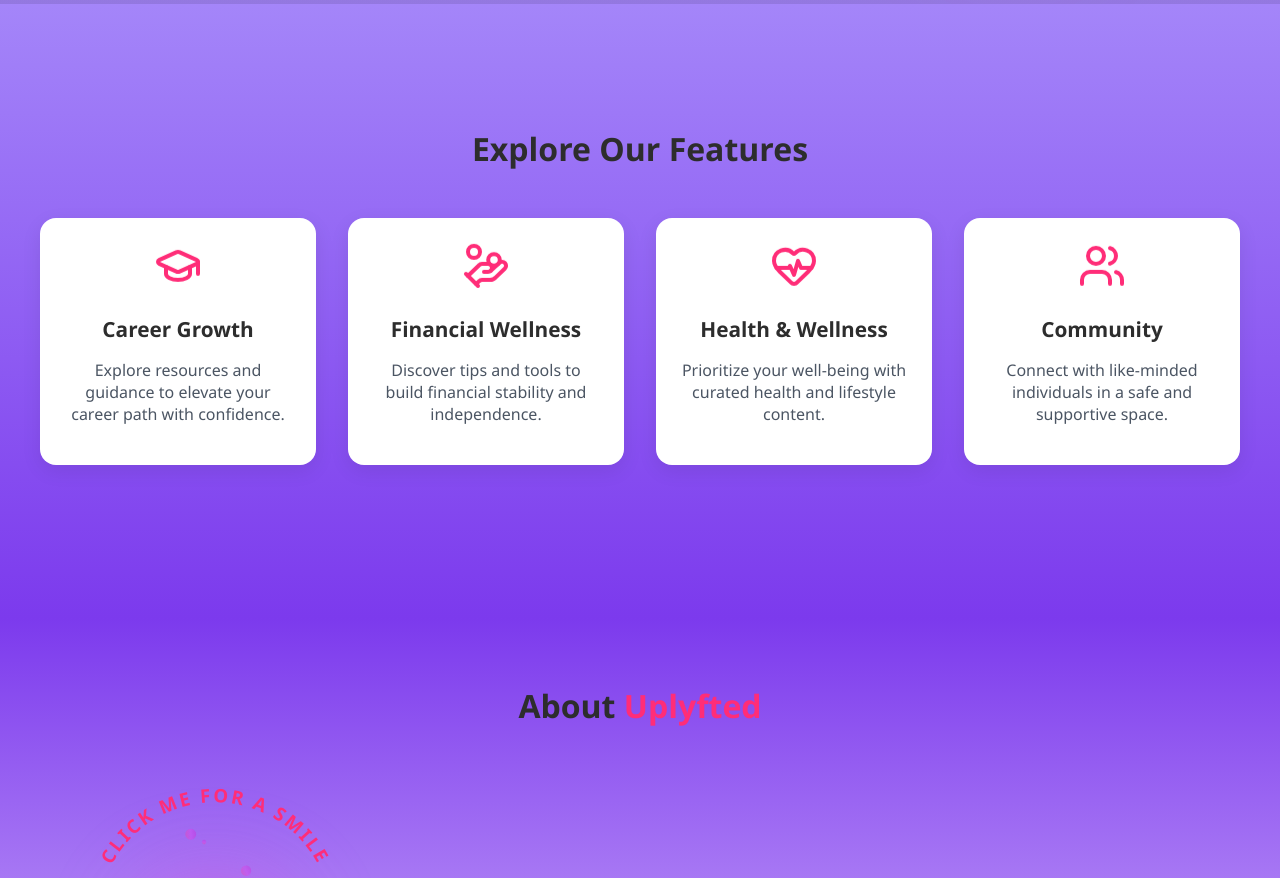
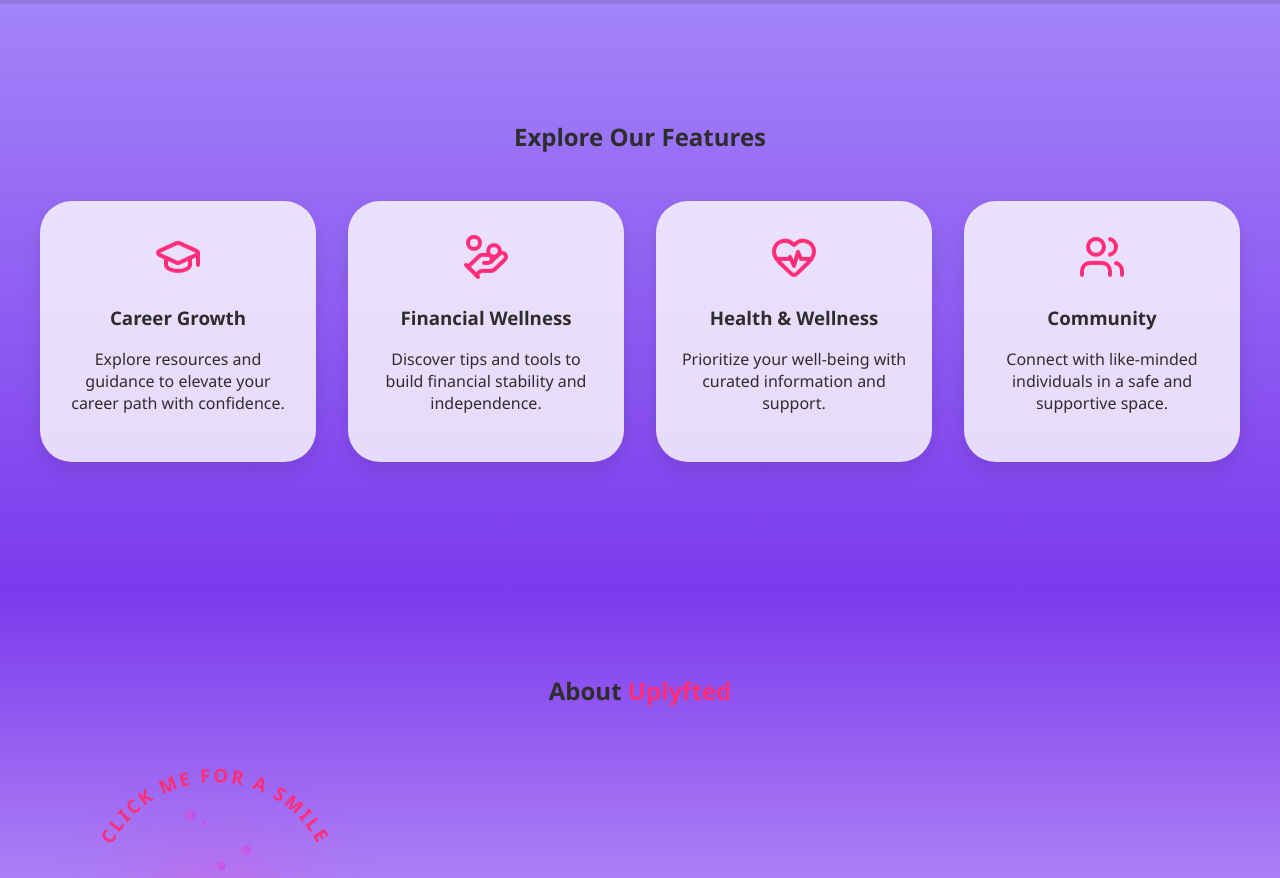
Before and after one commit to Sparshar-Njuguna/UPLYFTED, a React (Vite) app: page / in a window 1280 px wide. Shown: the part 700-1578 px from the top of the page. Built offline with nearby package versions, Linux system fonts and the light colour scheme.

Commit message:
Added different class names to Career.jsx

```diff
--- a/src/pages/Home.jsx
+++ b/src/pages/Home.jsx
@@ -20,7 +20,7 @@ const featuredCards = [
   {
     icon: <HeartPulse className="icon" />,
     title: "Health & Wellness",
-    description: "Prioritize your well-being with curated health and lifestyle content.",
+    description: "Prioritize your well-being with curated information and support.",
   },
   {
     icon: <Users className="icon" />,
--- a/src/styles/Career.css
+++ b/src/styles/Career.css
@@ -1,13 +1,15 @@
-/* Career.css */
-
 /* ------------------ Career Page Layout ------------------ */
 .career-page {
   padding: 2rem;
   color: #2d2d2d;
+  background-color: #E6E6FA;
+  /* give Career its own bg if you want:
+     background: #f9fafb;
+  */
 }
 
 /* ------------------ Hero Section ------------------ */
-.career-hero {
+.career-page .career-hero {
   text-align: center;
   padding: 4rem 2rem;
   background: linear-gradient(
@@ -20,13 +22,13 @@
   box-shadow: 0 8px 24px rgba(91, 33, 182, 0.15);
 }
 
-.career-title {
+.career-page .career-title {
   font-size: 2.5rem;
   font-weight: bold;
   margin-bottom: 1rem;
 }
 
-.career-subtitle {
+.career-page .career-subtitle {
   font-size: 1.2rem;
   max-width: 700px;
   margin: 0 auto;
@@ -34,25 +36,25 @@
 }
 
 /* ------------------ Section Title ------------------ */
-.section-title {
+.career-page .section-title {
   text-align: center;
   font-size: 2rem;
   margin-bottom: 2rem;
 }
 
 /* ------------------ Courses Section ------------------ */
-.career-courses {
+.career-page .career-courses {
   padding: 2rem 0 4rem 0;
 }
 
 /* ------------------ Cards ------------------ */
-.cards-container {
+.career-page .cards-container {
   display: grid;
   grid-template-columns: repeat(auto-fit, minmax(250px, 1fr));
   gap: 2rem;
 }
 
-.card {
+.career-page .card {
   background: #fff;
   padding: 1.5rem;
   border-radius: 1rem;
@@ -61,24 +63,24 @@
   text-align: center;
 }
 
-.card:hover {
+.career-page .card:hover {
   transform: translateY(-6px);
   box-shadow: 0 10px 28px rgba(0, 0, 0, 0.15);
 }
 
-.card-title {
+.career-page .card-title {
   font-size: 1.3rem;
   font-weight: 600;
   margin-bottom: 0.5rem;
 }
 
-.card-text {
+.career-page .card-text {
   font-size: 1rem;
   color: #4b5563;
   margin-bottom: 1rem;
 }
 
-.card-link {
+.career-page .card-link {
   display: inline-block;
   font-weight: 500;
   color: #5b21b6;
@@ -86,11 +88,11 @@
   transition: color 0.3s ease;
 }
 
-.card-link:hover {
+.career-page .card-link:hover {
   color: #7c3aed;
 }
 
-/* Accent text (reuse across pages) */
-.career-page.accent-text {
+/* Accent text (scoped correctly) */
+.career-page .accent-text {
   color: #5b21b6;
 }
--- a/src/styles/Home.css
+++ b/src/styles/Home.css
@@ -1,5 +1,13 @@
 
+/* Global reset that’s safe across pages */
 body {
+  margin: 0;
+  font-family: 'Segoe UI', Tahoma, Geneva, Verdana, sans-serif;
+  color: #2d2d2d;
+}
+
+/* Page-specific background now lives on .home (not body) */
+.home {
   background: linear-gradient(
     to bottom,
     #5b21b6,   /* deep violet */
@@ -7,13 +15,11 @@ body {
     #7c3aed,   /* vibrant mid */
     #e9d5ff    /* pastel lilac */
   );
-  margin: 0;
-  font-family: 'Segoe UI', Tahoma, Geneva, Verdana, sans-serif;
-  color: #2d2d2d;
+  min-height: 100vh;
 }
 
 /* ------------------ Hero Section ------------------ */
-.hero {
+.home .hero {
   position: relative;
   min-height: 80vh;
   display: flex;
@@ -26,7 +32,7 @@ body {
   overflow: hidden;
 }
 
-.hero::before {
+.home .hero::before {
   content: "";
   position: absolute;
   top: 0;
@@ -37,7 +43,7 @@ body {
   z-index: 0;
 }
 
-.hero-content {
+.home .hero-content {
   display: flex;
   align-items: center;
   justify-content: center;
@@ -47,32 +53,32 @@ body {
   z-index: 2;
 }
 
-.hero-text {
+.home .hero-text {
   flex: 1;
   text-align: left;
   animation: fadeInUp 1.5s ease both;
 }
 
-.hero-title {
+.home .hero-title {
   font-size: 3rem;
   font-weight: 700;
   margin-bottom: 1rem;
   color: #ffffff;
 }
 
-.hero-subtitle {
+.home .hero-subtitle {
   font-size: 1.25rem;
   margin-bottom: 2rem;
   color: #f5f3ff;
   line-height: 1.6;
 }
 
-.accent-text {
-  color: #ff2d78; /* bold fuschia accent */
+.home .accent-text {
+  color: #ff2d78; /* bold fuschia accent, scoped to Home only */
 }
 
 /* CTA Button */
-.hero-button {
+.home .hero-button {
   display: inline-block;
   padding: 1rem 2rem;
   background-color: #ff2d78;
@@ -83,12 +89,13 @@ body {
   transition: all 0.3s ease;
 }
 
-.hero-button:hover {
+.home .hero-button:hover {
   background-color: #ff4d94;
   transform: scale(1.05);
 }
 
-.hero-image {
+/* Hero image */
+.home .hero-image {
   flex: 1;
   max-width: 450px;
   width: 100%;
@@ -99,14 +106,14 @@ body {
 }
 
 /* Floating Shapes */
-.floating-shape {
+.home .floating-shape {
   position: absolute;
   border-radius: 50%;
   opacity: 0.25;
   z-index: 1;
 }
 
-.shape1 {
+.home .shape1 {
   width: 200px;
   height: 200px;
   background-color: #d8b4fe;
@@ -115,7 +122,7 @@ body {
   filter: blur(80px);
 }
 
-.shape2 {
+.home .shape2 {
   width: 150px;
   height: 150px;
   background-color: #ff80c8;
@@ -125,12 +132,12 @@ body {
 }
 
 /* ------------------ Featured Cards ------------------ */
-.featured {
+.home .featured {
   padding: 6rem 2rem;
   text-align: center;
 }
 
-.cards-container {
+.home .cards-container {
   display: grid;
   grid-template-columns: repeat(auto-fit, minmax(220px, 1fr));
   gap: 2rem;
@@ -138,7 +145,7 @@ body {
   margin: 3rem auto 0 auto;
 }
 
-.card {
+.home .card {
   background-color: #ffffffcc;
   border-radius: 2rem;
   padding: 2rem 1.5rem;
@@ -147,12 +154,13 @@ body {
   cursor: pointer;
 }
 
-.card:hover {
+.home .card:hover {
   transform: scale(1.05);
   box-shadow: 0 15px 30px rgba(0, 0, 0, 0.2);
 }
 
-.icon {
+/* Icons */
+.home .icon {
   width: 3rem;
   height: 3rem;
   color: #ff2d78;
@@ -160,21 +168,21 @@ body {
 }
 
 /* ------------------ About Section ------------------ */
-.about {
+.home .about {
   max-width: 1200px;
   margin: 0 auto;
   padding: 6rem 2rem;
   text-align: center;
 }
 
-.about-content {
+.home .about-content {
   display: flex;
   align-items: center;
   gap: 3rem;
   margin-top: 2rem;
 }
 
-.section-text {
+.home .section-text {
   flex: 1;
   font-size: 1.1rem;
   line-height: 1.7;
@@ -182,14 +190,14 @@ body {
 }
 
 /* Heart Animation + Curved Text */
-.about-heart {
+.home .about-heart {
   flex: 1;
   position: relative;
   max-width: 350px;
   margin: 0 auto;
 }
 
-.curved-text {
+.home .curved-text {
   position: absolute;
   top: -40px;
   left: 0;
@@ -198,7 +206,7 @@ body {
   pointer-events: none;
 }
 
-.curved-text text {
+.home .curved-text text {
   font-size: 1rem;
   font-weight: bold;
   fill: #ff2d78;
@@ -219,16 +227,16 @@ body {
 
 /* ------------------ Responsive ------------------ */
 @media (max-width: 1024px) {
-  .hero-content { flex-direction: column; text-align: center; gap: 2rem; }
-  .hero-text { text-align: center; }
-  .hero-image { max-width: 300px; }
-  .about-content { flex-direction: column; text-align: center; }
-  .section-text { text-align: center; }
+  .home .hero-content { flex-direction: column; text-align: center; gap: 2rem; }
+  .home .hero-text { text-align: center; }
+  .home .hero-image { max-width: 300px; }
+  .home .about-content { flex-direction: column; text-align: center; }
+  .home .section-text { text-align: center; }
 }
 
 @media (max-width: 768px) {
-  .hero-title { font-size: 2.25rem; }
-  .hero-subtitle { font-size: 1rem; }
-  .section-title { font-size: 2rem; }
-  .card { padding: 1.5rem 1rem; }
+  .home .hero-title { font-size: 2.25rem; }
+  .home .hero-subtitle { font-size: 1rem; }
+  .home .section-title { font-size: 2rem; }
+  .home .card { padding: 1.5rem 1rem; }
 }
```
